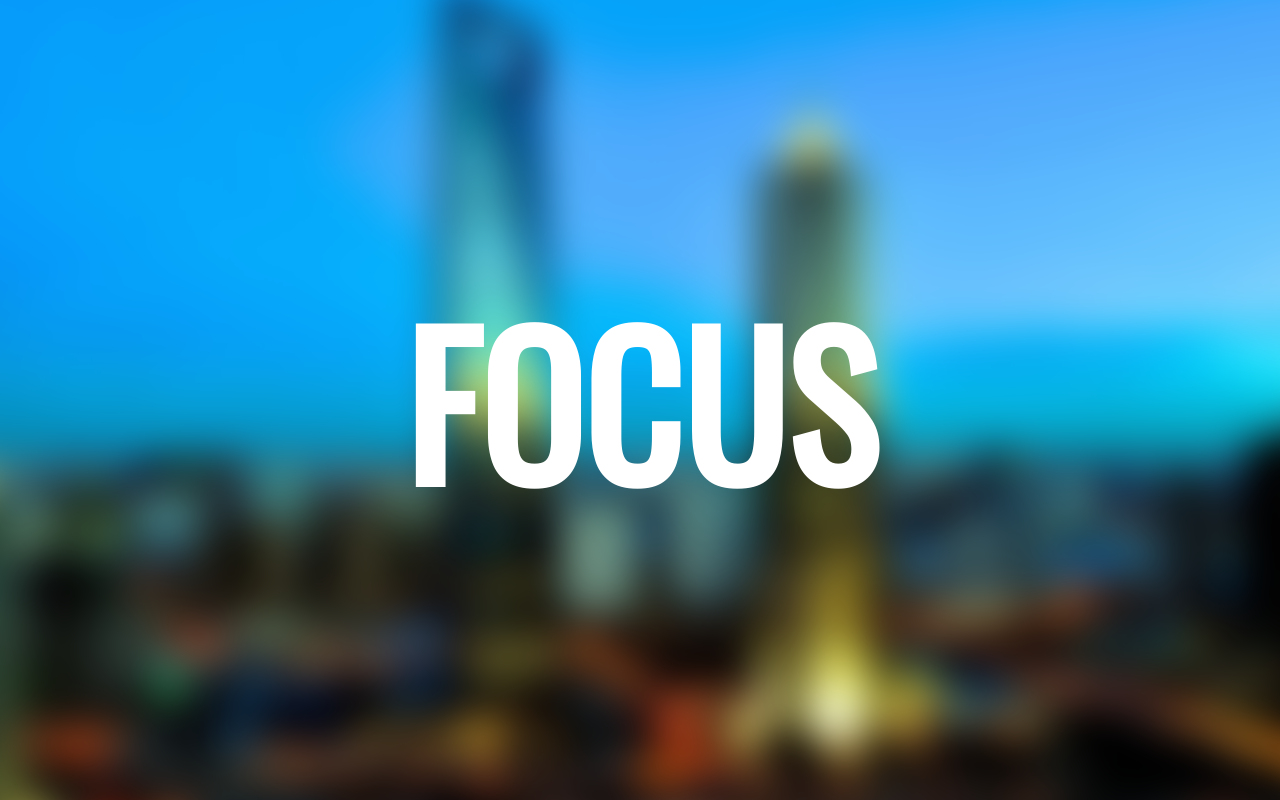
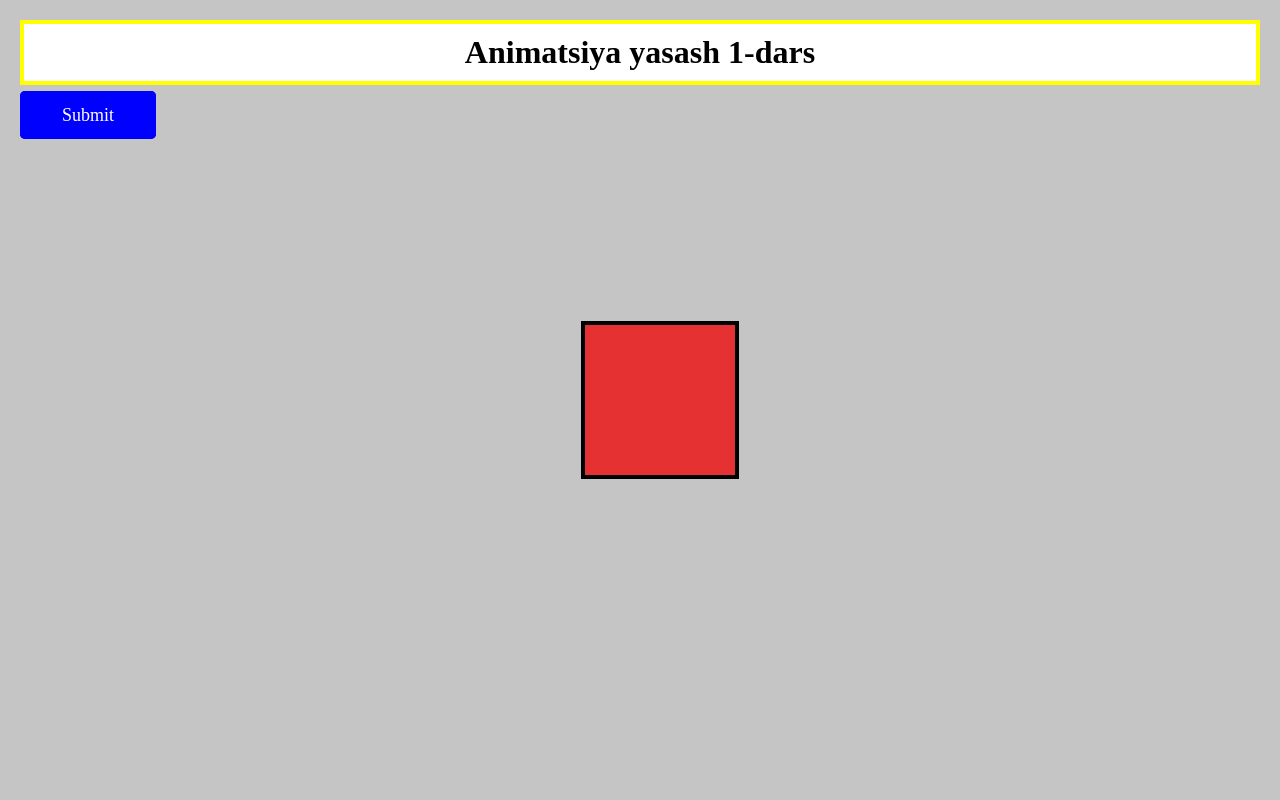
Before and after one commit to XojakbarDevelopers/websayt1, a plain HTML site: page index.html in a window 1280 px wide. Drawn offline with nearby package versions, Linux system fonts and the light colour scheme.

Commit message:
Add files via upload

```diff
--- a/index.html
+++ b/index.html
@@ -3,14 +3,15 @@
 <head>
     <meta charset="UTF-8">
     <meta http-equiv="X-UA-Compatible" content="IE=edge">
-    <meta name="viewport" content="width=   , initial-scale=1.0">
-    <title>Document</title>
+    <meta name="viewport" content="width=device-width, initial-scale=1.0">
+    <title>Animatsiya</title>
     <link rel="stylesheet" href="./style.css">
 </head>
 <body>
-    <section>
-        <h2>Focus</h2>
-        <img src="./jp.jpg" alt="">
-    </section>
+    <h1>Animatsiya yasash 1-dars</h1>
+    <div class="ota">
+        <div class="bola"></div>
+    </div>
+    <a href="#">Submit</a>
 </body>
 </html>
--- a/style.css
+++ b/style.css
@@ -1,46 +1,51 @@
- @import url('https://fonts.googleapis.com/css2?family=Oswald&display=swap');
-*{
+body{
     margin: 0;
     padding: 0;
-   box-sizing: border-box;
-   font-family: 'Oswald', sans-serif;
+    background-color: rgb(197, 197, 197);
 }
-section{
-    position: relative;
-    width: 100%;
-    height: 100vh;
-    overflow: hidden;
-    display: flex;
-    justify-content: center;
-    align-items: center;
+h1{
+    margin: 20px;
+    text-align: center;
+    background-color: #fff;
+    border: 4px solid #ffff00;
+    padding: 10px 0;
 }
-section h2{
-    position: relative;
+
+.ota{
+    width: 150px;
+    height: 150px;
+    border: 4px solid #000000;
+    margin-left: 20px;
+    background-color: white;
+    position: absolute;
+    top: 50%;
+    left: 50%;
+    transform: translate(-50%, -50%);
+    transition: all 4s;
+}
+
+.bola{
+    width: 150px;
+    height: 150px;
+    background-color: rgb(229, 49, 49);
+    transition: trasform 5s;
+    transition-timing-function: ease;
+}
+.ota:hover .bola{
+ transform: translate(300px, 0px);
+}
+a{
+    margin-left: 20px;
+    padding: 12px 40px;
+    font-size: 18px;
+    background-color: blue;
+    border-radius: 5px;
     color: #fff;
-    font-size: 12em;
-    text-transform: uppercase;
-    font-weight: 800;
-    z-index: 2;
-    transition: 2s;
+    text-decoration: none;
+    border: 2px solid blue;
+    transition: all 1s;
 }
-section h2:hover{
-    filter: blur(10px);
-    transform: scale(1.2);
+a:hover{
+    background-color: #fff;
+    color: #0000ff;
 }
-section img{
-    position: absolute;
-    top: -20%;
-    left: -20%;
-    width: 140%;
-    height: 140%;
-    pointer-events: none;
-    filter: blur(20px);
-    transition: 2s;
-}
-section h2:hover ~ img{
-    top: 0px;
-    left: 0px;
-    width: 100%;
-    height: 100%;
-    filter: blur(0px);
-}
```
